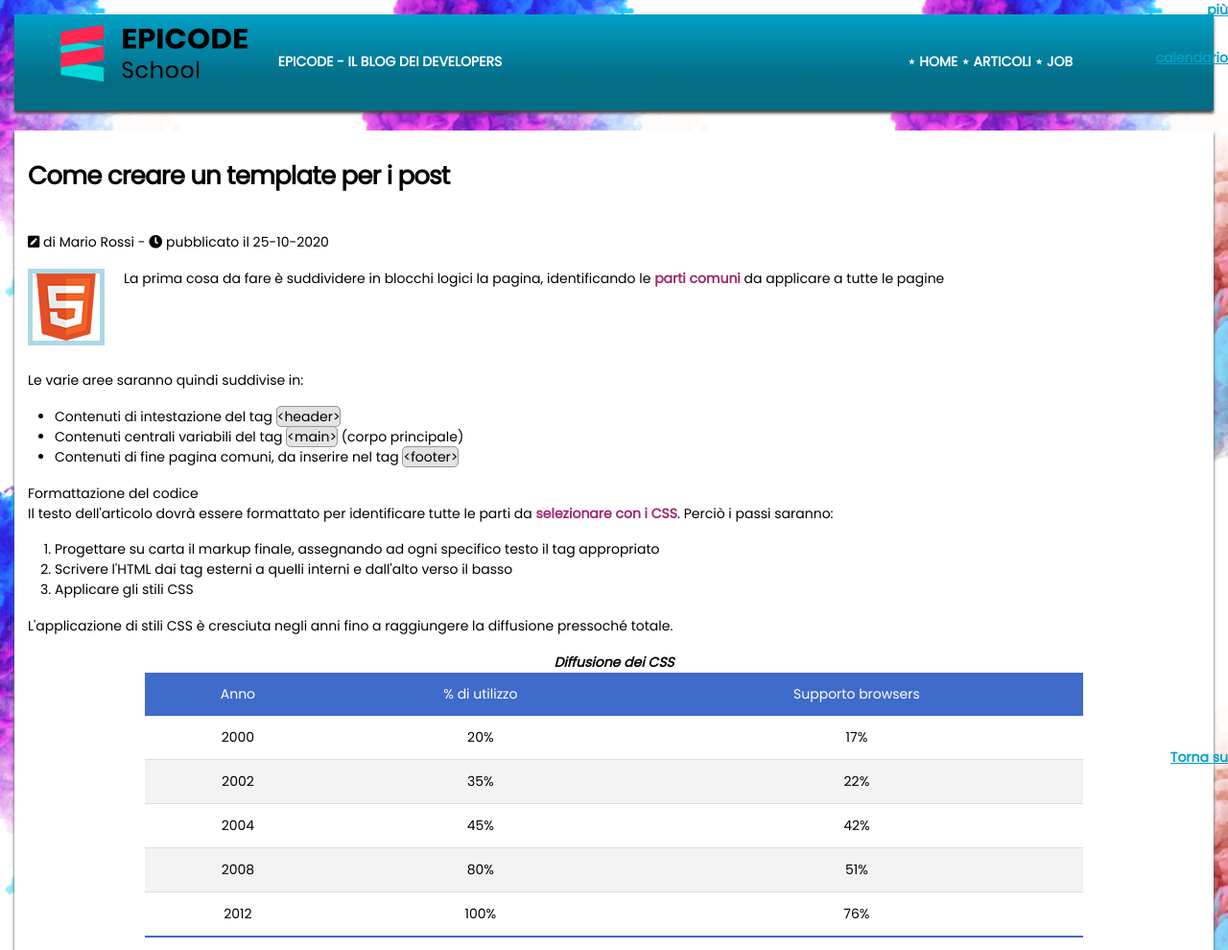
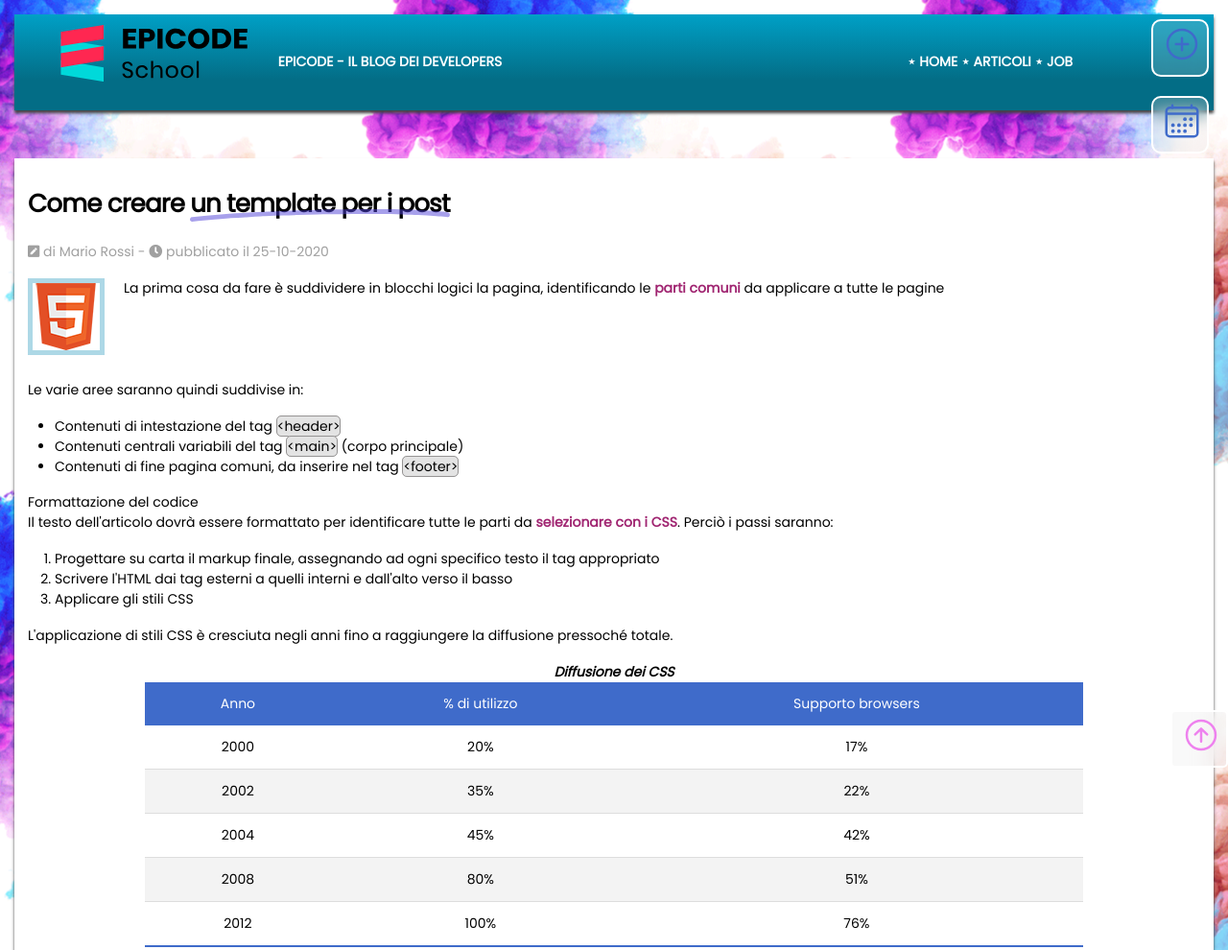
Before and after one commit to GiuliaLanari/U2-S5-L2, a plain HTML site: page base_di_partenza/index.html in a window 1280 px wide. Shown: the top 990 px of the page at 96% size. Drawn offline with nearby package versions, Linux system fonts and the light colour scheme.

Commit message:
Sistemazione di alcuni elementi

```diff
--- a/base_di_partenza/assets/css/style.css
+++ b/base_di_partenza/assets/css/style.css
@@ -28,6 +28,10 @@ header {
   box-shadow: 0 3px 3px #444;
   margin-bottom: 1.5em;
   padding: 2em 1.5em;
+  position: fixed;
+  left: 15px;
+  right: 15px;
+  z-index: 1;
 }
 .logo-html {
   border: 5px solid lightblue;
@@ -59,6 +63,7 @@ main {
   padding: 2em 1em;
   margin-bottom: 1.5em;
   position: relative;
+  margin-block-start: 22rem;
 }
 section {
   background-color: #e3e3e3;
@@ -79,7 +84,19 @@ h1 {
   font-size: 2.6rem;
   font-weight: bold;
   letter-spacing: -0.03em;
-  margin-bottom: 0.7em;
+}
+
+.contenitore-titolo {
+  display: inline-block;
+  position: relative;
+  margin-block-end: 2rem;
+}
+.contenitore-titolo img {
+  width: 100%;
+  position: absolute;
+  right: 0;
+  bottom: 0;
+  opacity: 50%;
 }
 p,
 address,
@@ -97,7 +114,7 @@ ol {
   margin-left: 2em;
 }
 a {
-  color: #00a0c6;
+  color: #3f6bca;
   font-weight: bold;
 }
 strong {
@@ -189,21 +206,50 @@ aside div p:last-child {
   font-size: 0.8em;
   text-align: right;
 }
-.torna-su {
+
+.torna-su a {
+  display: block;
+  height: 6rem;
+  width: 6rem;
   position: fixed;
   z-index: 1;
   right: 0;
   bottom: 0;
+  color: violet;
+  padding-inline: 1rem;
+  border: 2px solid white;
+  background-color: rgba(225, 225, 225, 0.2);
+  backdrop-filter: blur(10px);
+  font-size: 4rem;
+  border-radius: 5px;
 }
 .calendario {
-  position: fixed;
-  right: 0;
-  bottom: 5rem;
-}
-.add {
+  display: block;
+  height: 6rem;
+  width: 6rem;
   position: fixed;
   right: 0;
   bottom: 10rem;
+  padding-inline: 1rem;
+  border: 2px solid white;
+  background-color: rgba(225, 225, 225, 0.2);
+  backdrop-filter: blur(10px);
+  font-size: 4rem;
+  border-radius: 10px;
+}
+.add {
+  display: block;
+  height: 6rem;
+  width: 6rem;
+  position: fixed;
+  right: 0;
+  bottom: 20rem;
+  padding-inline: 1rem;
+  border: 2px solid white;
+  background-color: rgba(225, 225, 225, 0.2);
+  backdrop-filter: blur(10px);
+  font-size: 4rem;
+  border-radius: 10px;
 }
 
 /* FOOTER */
@@ -298,13 +344,21 @@ section h2 {
 
   .calendario {
     position: fixed;
-    right: 0;
-    top: 5rem;
+    right: 2rem;
+    top: 10rem;
+    z-index: 2;
   }
   .add {
     position: fixed;
-    right: 0;
-    top: 0;
+    right: 2rem;
+    top: 2rem;
+    z-index: 2;
+  }
+  .torna-su {
+    right: 2rem;
+  }
+  main {
+    margin-block-start: 15rem;
   }
 
   table {
--- a/base_di_partenza/index.html
+++ b/base_di_partenza/index.html
@@ -30,21 +30,26 @@
           </ul>
         </nav>
       </header>
+    </div>
 
     <hr />
 
     <main>
       <article>
-          <h1>Come creare un template per i post</h1>
-          <img src="" alt="" />
+        <h1>
+          Come creare
+          <span class="contenitore-titolo">
+            un template per i post
+            <img src="assets/img/underline.svg" alt="sottolineatura" />
+          </span>
+        </h1>
         <p>
           <i class="fas fa-pen-square"></i> di Mario Rossi -
           <span><i class="fas fa-clock"></i> pubblicato il 25-10-2020</span>
         </p>
         <div class="contenitore-html-logo">
-            <span></span
-            ><!--SRO VREANDO IL DOPPIO BORDO AL LOGO-->
           <img src="assets/img/badge.png" alt="html logo" class="logo-html" />
+
           <p>
             La prima cosa da fare è suddividere in blocchi logici la pagina, identificando le
             <strong>parti comuni</strong> da applicare a tutte le pagine
@@ -116,8 +121,8 @@
           <a href="https://jigsaw.w3.org/css-validator/" target="blank" title="Validatore CSS online del W3C"
             >tool online</a
           >
-            dedicato allo scopo. Una volta ottimizzato il tutto, avremo raggiunto il nostro obiettivo ed essere stati
-            dei veri developers come loro:
+          dedicato allo scopo. Una volta ottimizzato il tutto, avremo raggiunto il nostro obiettivo ed essere stati dei
+          veri developers come loro:
         </p>
 
         <iframe
@@ -167,18 +172,18 @@
         </div>
       </aside>
 
-        <span class="add">
-          <a href="index.html">più</a>
-        </span>
+      <div class="add">
+        <a href="#"><ion-icon name="add-circle-outline"></ion-icon></a>
+      </div>
 
-        <span class="calendario">
-          <a href="index.html">calendario</a>
-        </span>
-        <span class="torna-su">
-          <a href="index.html">Torna su</a>
-        </span>
+      <div class="calendario">
+        <a href="#"><ion-icon name="calendar-outline"></ion-icon></a>
+      </div>
+      <div class="torna-su">
+        <a href="index.html"><ion-icon name="arrow-up-circle-outline"></ion-icon></a>
+      </div>
     </main>
-    </div>
+
     <hr />
     <footer>
       <p>Blog Epicode &copy;2021</p>
@@ -187,5 +192,8 @@
         <a href="mailto:info@epicode.school" title="contattami per informazioni/lavoro/privacy">info@epicode.school</a>
       </address>
     </footer>
+
+    <script type="module" src="https://unpkg.com/ionicons@7.1.0/dist/ionicons/ionicons.esm.js"></script>
+    <script nomodule src="https://unpkg.com/ionicons@7.1.0/dist/ionicons/ionicons.js"></script>
   </body>
 </html>
```
Also changed, not shown: base_di_partenza/assets/img/arrow-up-circle-outline (1).svg (deleted), base_di_partenza/assets/img/underline.svg (added). Lines whose indentation alone changed are shown as unchanged.
